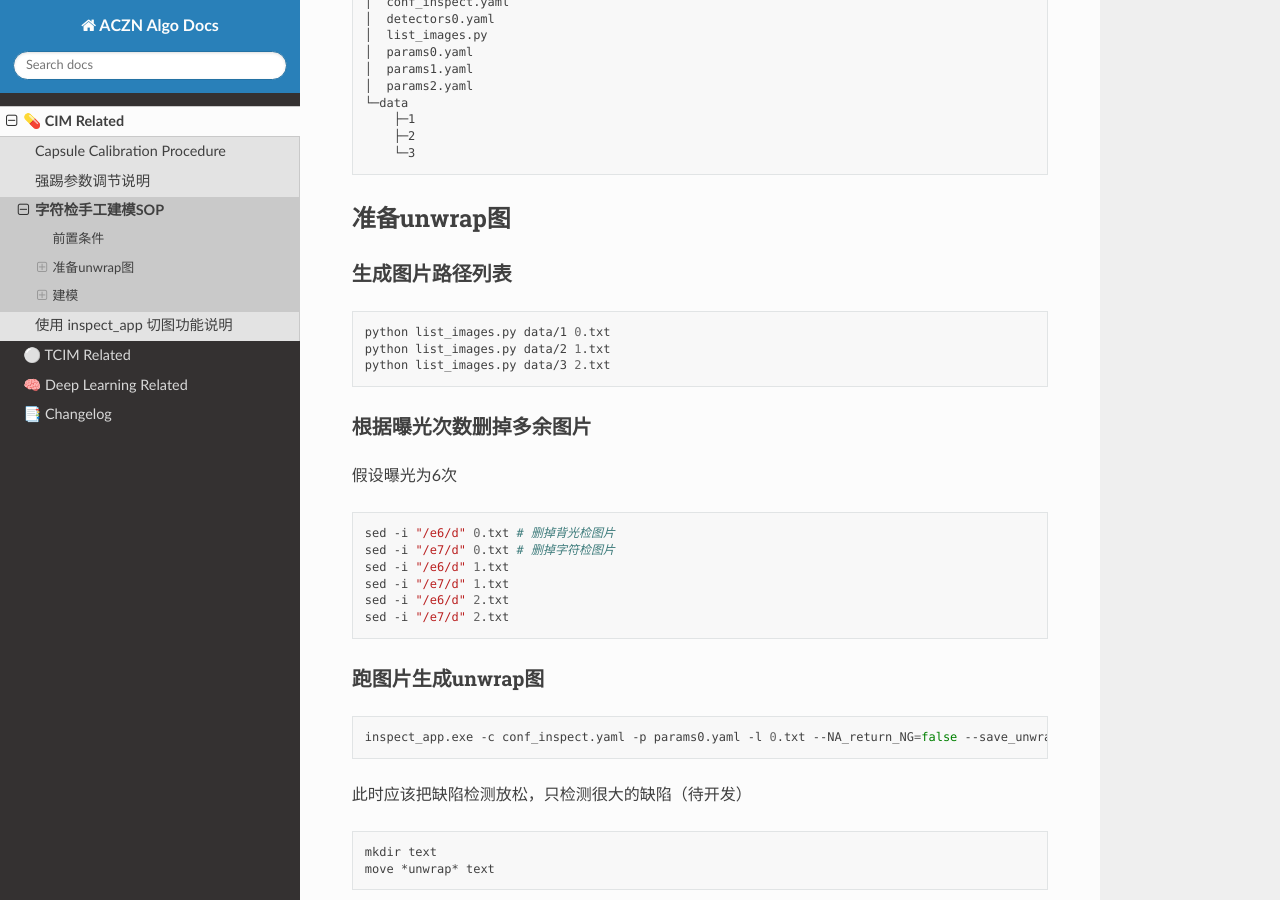
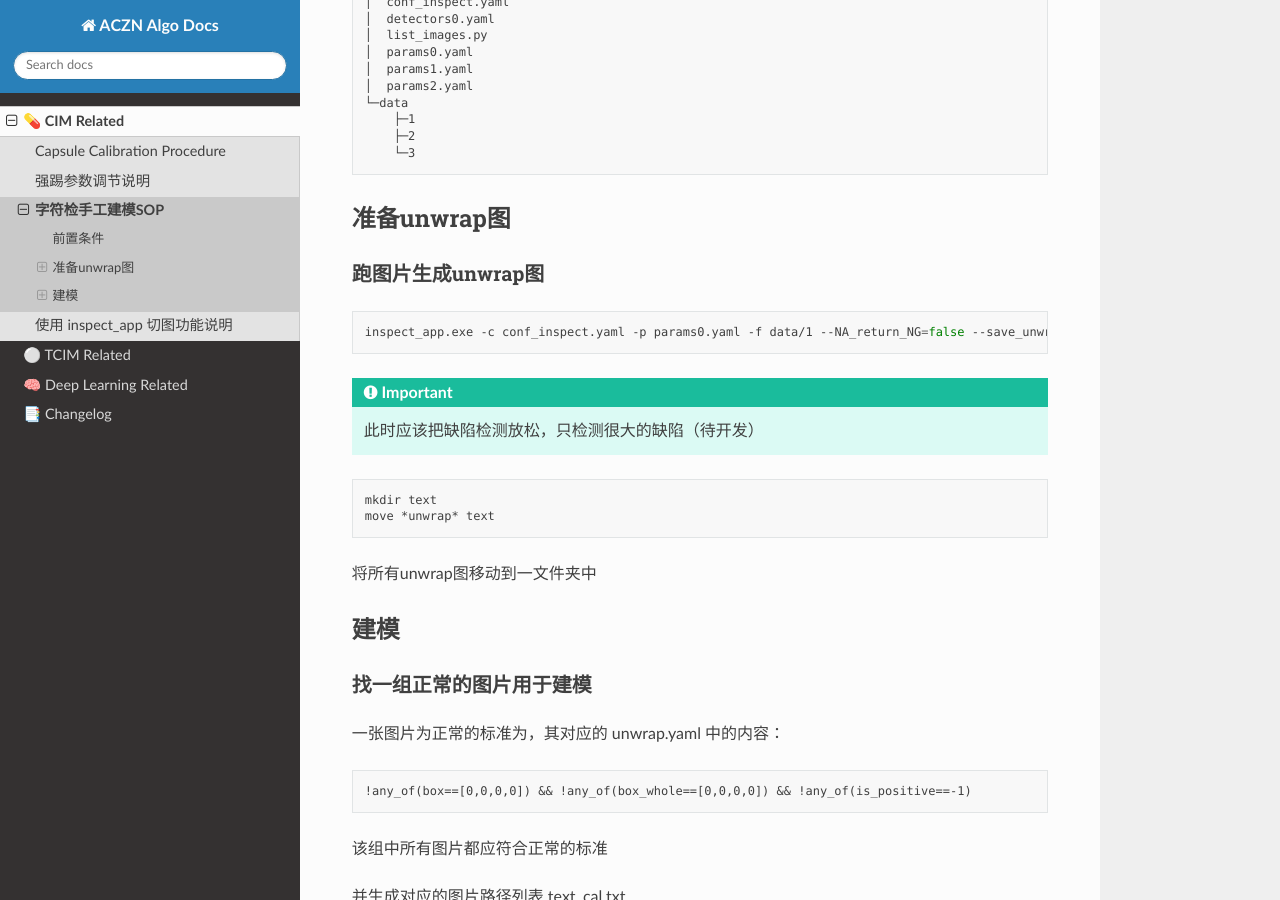
Before and after one commit to pejoypan/aczn-algo-docs, a Sphinx documentation site: the page built from docs/source/cim/capsule-text-manual-calibration-sop.md, in a window 1280 px wide and 900 px high, scrolled down 426 px. Built offline with Sphinx 7.4.7 and the Read the Docs theme 3.1.0, drawn with Linux system fonts in a browser that asks for light colours; some of the changed text lies outside the part shown.

Commit message:
more docs

````diff
--- a/docs/source/cim/capsule-text-manual-calibration-sop.md
+++ b/docs/source/cim/capsule-text-manual-calibration-sop.md
@@ -26,34 +26,15 @@
 
 ## 准备unwrap图
 
-### 生成图片路径列表
-
-```shell
-python list_images.py data/1 0.txt
-python list_images.py data/2 1.txt
-python list_images.py data/3 2.txt
-```
-
-### 根据曝光次数删掉多余图片
-
-假设曝光为6次
-
-```shell
-sed -i "/e6/d" 0.txt # 删掉背光检图片
-sed -i "/e7/d" 0.txt # 删掉字符检图片
-sed -i "/e6/d" 1.txt
-sed -i "/e7/d" 1.txt
-sed -i "/e6/d" 2.txt
-sed -i "/e7/d" 2.txt
-```
-
 ### 跑图片生成unwrap图
 
 ```shell
-inspect_app.exe -c conf_inspect.yaml -p params0.yaml -l 0.txt --NA_return_NG=false --save_unwrap=true --save=false
+inspect_app.exe -c conf_inspect.yaml -p params0.yaml -f data/1 --NA_return_NG=false --save_unwrap=true --save=false
 ```
 
+```{important}
 此时应该把缺陷检测放松，只检测很大的缺陷（待开发）
+```
 
 ```shell
 mkdir text
@@ -137,7 +118,7 @@ darker_text: 1 # 如果字符比背景深填1，比背景浅填0
 #### 生成建模图片列表
 
 ```shell
-python list_images.py text text.txt png
+inspect_app.exe --list_images=text,text.txt,png
 copy text.txt text_cal.txt
 sed -i "7,$ d" text_cal.txt   # 假设拍照次数为6
 ```
````
Also changed, not shown: docs/source/deeplearning/infer-detector-setting.md (added, +106 -0 lines), docs/source/tcim/reject-recipe-generation.md (+5 -4 lines), docs/source/deeplearning/infer-detector-setting/dist-to-edge.png (added), docs/source/deeplearning/infer-detector-setting/short-long-side.png (added).
